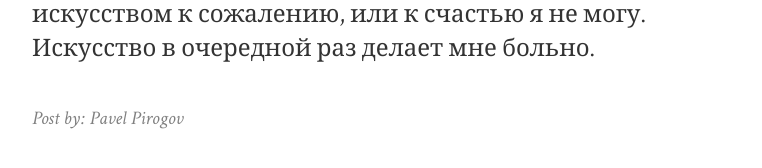
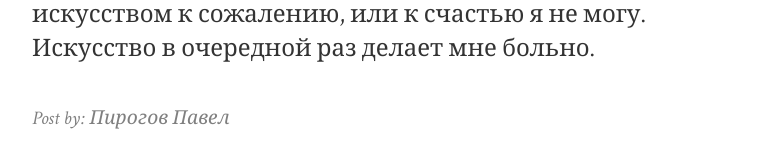
Before and after one commit to PirogovPavel/blog2, a Jekyll site: the page built from _posts/2017-03-22-garage.md, in a window 1280 px wide and 900 px high, scrolled down 1907 px. Shown: the part 510-678 px from the top of the window, without its empty margins (258-1020 px from the left). Built offline with Jekyll 4.4.1, drawn with Linux system fonts in a browser that asks for light colours; nearby versions of some CDN libraries; comment, search, counter and statistics services are not loaded.

Commit message:
Пирогов

```diff
--- a/_config.yml
+++ b/_config.yml
@@ -1,6 +1,6 @@
 
 # The name of your website.
-name: Pirogov
+name: Пирогов
 
 description:
 
@@ -12,7 +12,7 @@ description:
     #Это текст под названием (что-то вроде описания)
 
 author:
-  name: Pavel Pirogov # Change this!
+  name: Пирогов Павел # Change this!
 
   # Necessary for contact page
   email: pavlikpirozkov2@gmail.com # Change this!
--- a/_config_dev.yml
+++ b/_config_dev.yml
@@ -1,6 +1,6 @@
 
 # The name of your website.
-name: Pirogov
+name: Пирогов
 
 description:
 
@@ -11,7 +11,7 @@ description:
   subtitle: Holo Alfa is a minimalist, mobile first Jekyll theme with focus on readability and content. <a href="https://github.com/steinvc/holo-alfa">&lt;/&gt; on Github</a>.
 
 author:
-  name: # Change this!
+  name: Пирогов Павел # Change this!
 
   # Necessary for contact page
   email: pavlikpirozkov2@gmail.com # Change this!
```
